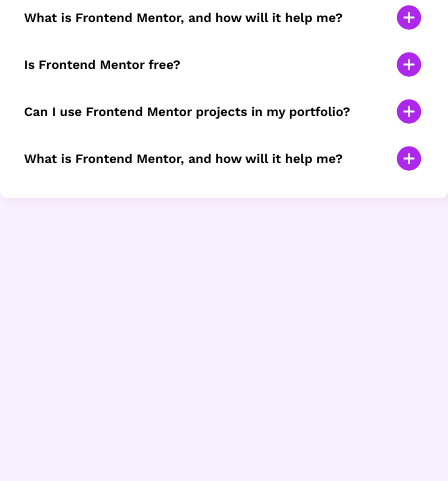
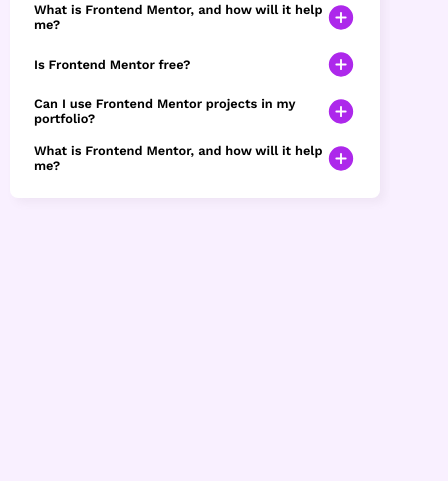
Before and after one commit to harishfuego33/Frontend-Mentor-FAQ-accordion, a plain HTML site: page index.html in a window 390 px wide. Shown: the part 363-844 px from the top of the page, 448 px wide, since content can reach past the window. Drawn offline with nearby package versions, Linux system fonts and the light colour scheme.

Commit message:
first commit

```diff
--- a/style.css
+++ b/style.css
@@ -16,7 +16,6 @@ body
 {
     font-size: 62.5%;
     min-height: 100vh;
-    position: relative;
     background: var(--Lightpink);
     font-family: 'Work Sans', sans-serif;
     display: flex;
@@ -41,6 +40,8 @@ p,h1,h2,h3,h4,h5,h6
 }
 main
 {
+    min-width: 440px;
+    max-height: 440px;
     background: var(--White);
     height: auto;
     width: 28rem;
@@ -111,6 +112,15 @@ main
 .attribution a {
     color: hsl(228, 45%, 44%);
 }
-/* @media only screen and (min-width:371){
+@media only screen and (max-width:440px)
+{
+    main
+    {
+        min-width: calc(100% - 20px); /* Adjusted to consider 10px margin on each side */
+        max-width: calc(100% - 20px); /* Adjusted to consider 10px margin on each side */
+        width: auto;
+        margin: 2rem 2rem;
+        height: auto;
+    }
 
-} */
+}
```
